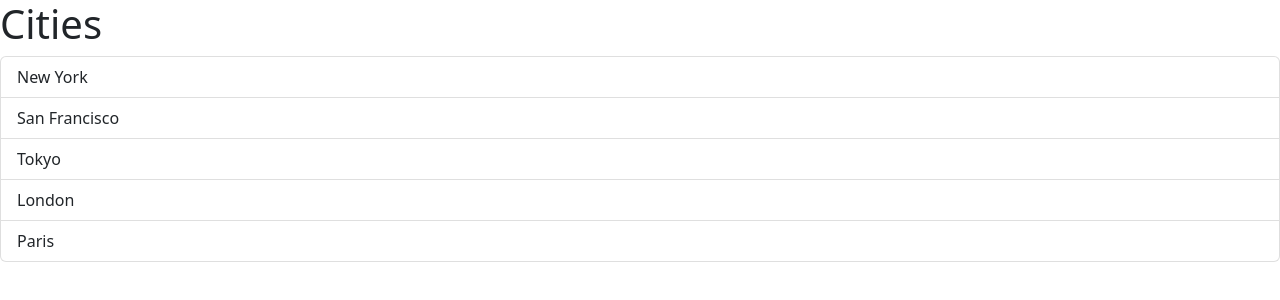
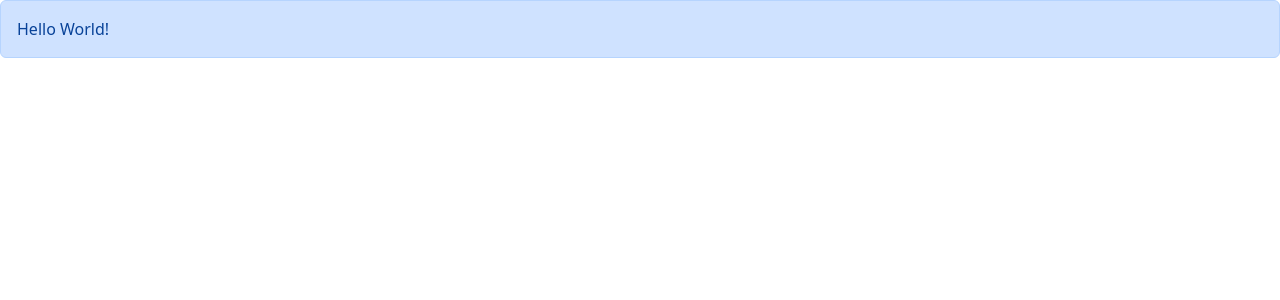
Before and after one commit to Geoffrey-Merville/--course-reactjs, a React (Vite) app in the folder react-app/: page / in a window 1280 px wide. Shown: the top 300 px of the page. Built offline with nearby package versions, Linux system fonts and the light colour scheme.

Commit message:
Added Alert component

```diff
--- a/react-app/src/App.tsx
+++ b/react-app/src/App.tsx
@@ -1,18 +1,9 @@
-import ListGroup from "./components/ListGroup";
+import Alert from "./components/Alert";
 
 function App() {
-  let items = ["New York", "San Francisco", "Tokyo", "London", "Paris"];
-
-  const handleSelectItem = (item: string) => {
-    console.log(item);
-  };
   return (
     <div>
-      <ListGroup
-        items={items}
-        heading="Cities"
-        onSelectItem={handleSelectItem}
-      />
+      <Alert text="Hello World!" />
     </div>
   );
 }
--- /dev/null
+++ b/react-app/src/components/Alert.tsx
@@ -0,0 +1,6 @@
+import AlertProps from "../interfaces/AlertProps";
+const Alert = ({ text }: AlertProps) => {
+  return <div className="alert alert-primary">{text}</div>;
+};
+
+export default Alert;
--- /dev/null
+++ b/react-app/src/interfaces/AlertProps.tsx
@@ -0,0 +1,5 @@
+interface AlertProps {
+    text: string;
+}
+
+export default AlertProps;
```
